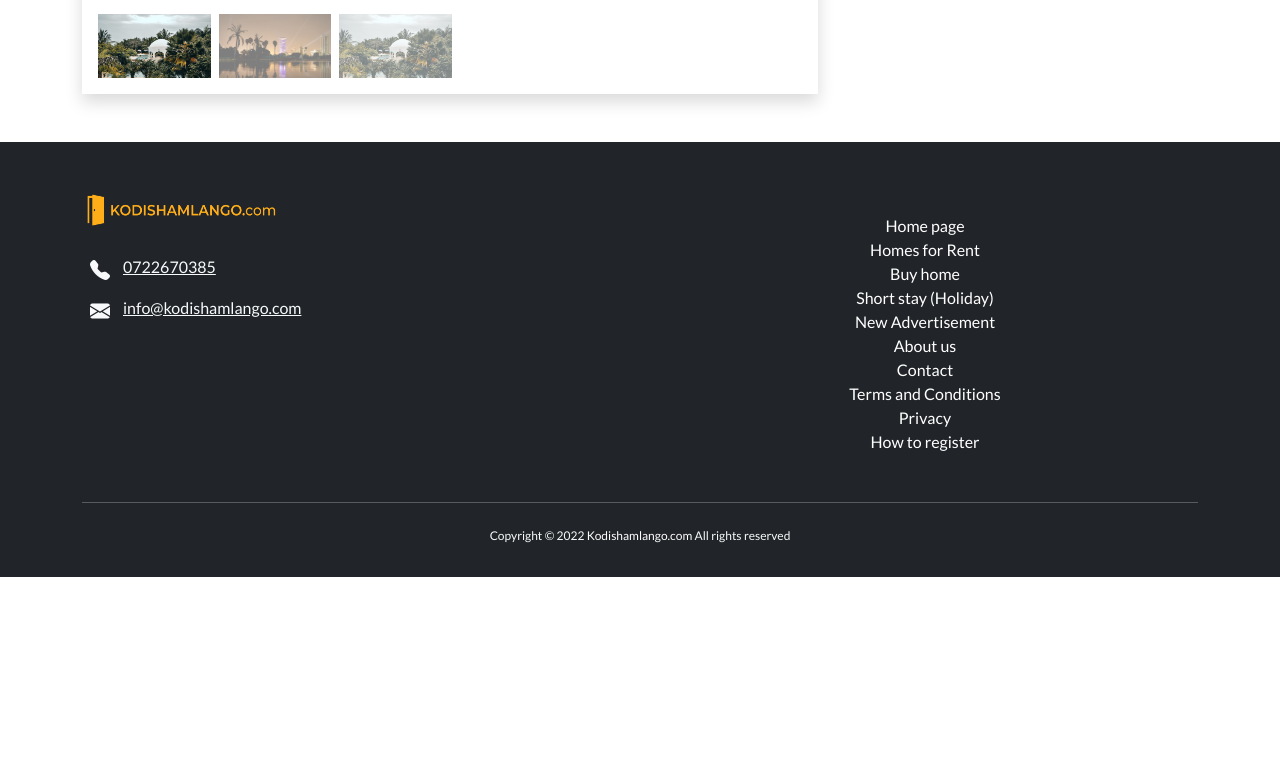
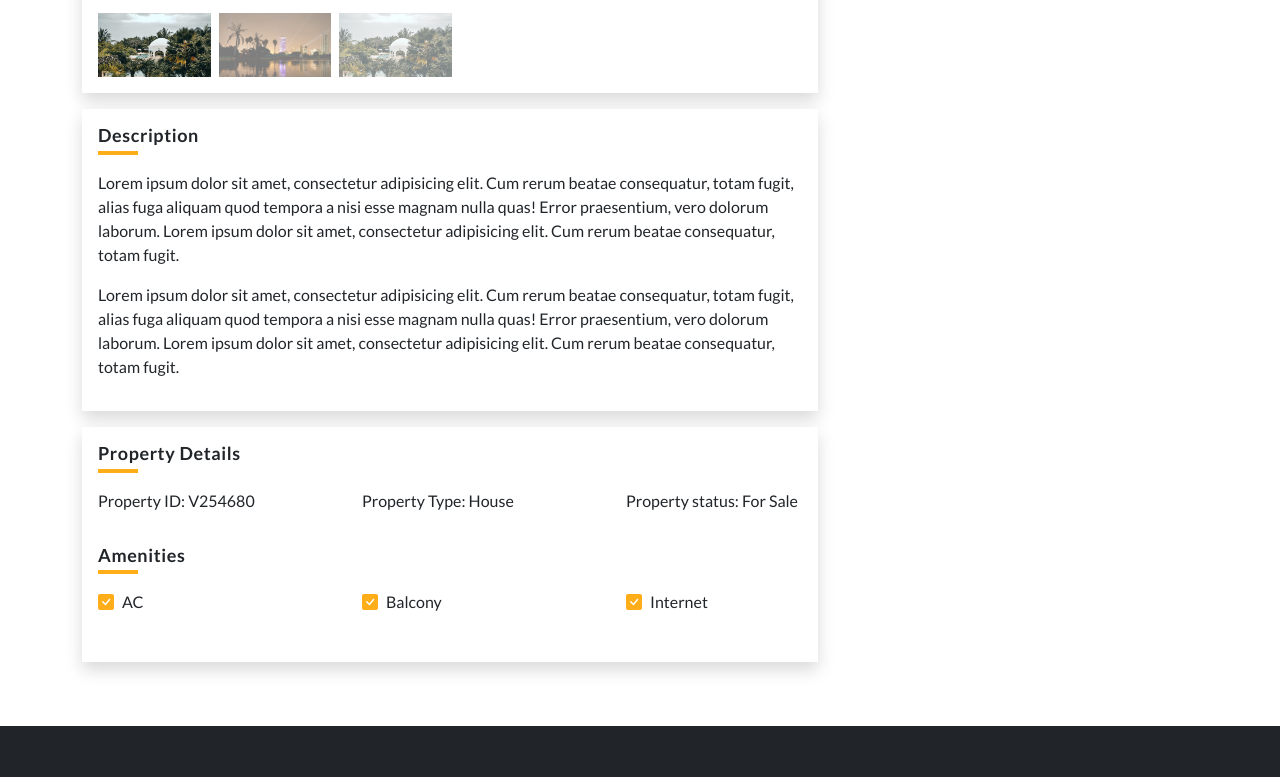
Before and after one commit to WaryaWaxbaro/kodishamlangocom, a Next.js app: page /single-listing in a window 1280 px wide. Shown: the part 1018-1795 px from the top of the page. Before the commit the page ends 1595 px from the top, so only its background shows below. Built offline with nearby package versions, Linux system fonts and the light colour scheme.

Commit message:
update property details

```diff
--- a/components/ImageSlider.js
+++ b/components/ImageSlider.js
@@ -83,7 +83,7 @@ export default function ImageSlider() {
           data-bs-target="#SingleListingCarousel"
           data-bs-slide="prev"
         >
-          <span className="square-35 d-block bg-primary bg-opacity-75 rounded-pill d-flex align-items-center justify-content-center">
+          <span className="square-35 d-block bg-primary bg-opacity-50 rounded-pill d-flex align-items-center justify-content-center">
             <span className="d-block">
               <i className="bi bi-chevron-left text-white"></i>
             </span>
--- /dev/null
+++ b/components/TextEditor.js
@@ -0,0 +1,5 @@
+import React from "react";
+
+export default function TextEditor() {
+  return <div>TextEditor</div>;
+}
--- a/pages/single-listing.js
+++ b/pages/single-listing.js
@@ -6,13 +6,14 @@ export default function singleListing() {
   return (
     <div className="container-lg py-5">
       <div className="row">
-        <div className="col-12 col-md-8">
+        <div className="col-12 col-md-8 mb-3">
+          {/* main heading */}
           <div className="w-100 d-flex flex-column flex-sm-row justify-content-sm-between">
             <div>
               <div className="d-flex">
                 <h1 className="fs-28 fw-bold">
                   Luxury Villa House{" "}
-                  <span className="badge bg-primary ms-3 rounded-pill fs-16 fw-normal">
+                  <span className="badge bg-primary ms-3 rounded-pill fs-14 fw-normal">
                     For Sale
                   </span>
                 </h1>
@@ -24,14 +25,81 @@ export default function singleListing() {
                 <span>77 - Central Park South, NYC</span>
               </p>
             </div>
-            <p className="fs-28 fw-bold text-primary">Kshs 230,000</p>
+            <p className="fs-28 fw-bold text-primary ls-6">Kshs 230,000</p>
           </div>
+          {/* Gallery */}
           <div className="w-100 bg-white shadow p-3 mt-3">
             <HeadingWithLine
               text="Gallery"
               classNames="text-dark fs-18 fw-bold ls-6"
             />
             <ImageSlider />
+          </div>
+          {/* Description */}
+          <div className="w-100 bg-white shadow p-3 mt-3">
+            <HeadingWithLine
+              text="Description"
+              classNames="text-dark fs-18 fw-bold ls-6"
+            />
+            <p>
+              Lorem ipsum dolor sit amet, consectetur adipisicing elit. Cum
+              rerum beatae consequatur, totam fugit, alias fuga aliquam quod
+              tempora a nisi esse magnam nulla quas! Error praesentium, vero
+              dolorum laborum. Lorem ipsum dolor sit amet, consectetur
+              adipisicing elit. Cum rerum beatae consequatur, totam fugit.
+            </p>
+            <p>
+              Lorem ipsum dolor sit amet, consectetur adipisicing elit. Cum
+              rerum beatae consequatur, totam fugit, alias fuga aliquam quod
+              tempora a nisi esse magnam nulla quas! Error praesentium, vero
+              dolorum laborum. Lorem ipsum dolor sit amet, consectetur
+              adipisicing elit. Cum rerum beatae consequatur, totam fugit.
+            </p>
+          </div>
+          {/* Property Details */}
+          <div className="w-100 bg-white shadow p-3 mt-3">
+            <HeadingWithLine
+              text="Property Details"
+              classNames="text-dark fs-18 fw-bold ls-6"
+            />
+            <ul className="list-unstyled d-flex justify-content-between flex-wrap">
+              <li className="w-columns-30 mb-3">
+                <span>Property ID: </span>
+                <span>V254680</span>
+              </li>
+              <li className="w-columns-30 mb-3">
+                <span>Property Type: </span>
+                <span>House</span>
+              </li>
+              <li className="w-columns-30 mb-3">
+                <span>Property status: </span>
+                <span>For Sale</span>
+              </li>
+            </ul>
+            <HeadingWithLine
+              text="Amenities"
+              classNames="text-dark fs-18 fw-bold ls-6"
+            />
+            <ul className="list-unstyled d-flex justify-content-between flex-wrap">
+              <li className="w-columns-30 mb-3">
+                <span className="d-inline-block me-2">
+                  <i className="bi bi-check-square-fill text-primary"></i>
+                </span>
+                <span>AC</span>
+              </li>
+              <li className="w-columns-30 mb-3">
+                <span className="d-inline-block me-2">
+                  <i className="bi bi-check-square-fill text-primary"></i>
+                </span>
+                <span>Balcony</span>
+              </li>
+              <li className="w-columns-30 mb-3">
+                <span className="d-inline-block me-2">
+                  <i className="bi bi-check-square-fill text-primary"></i>
+                </span>
+                <span>Internet</span>
+              </li>
+            </ul>
           </div>
         </div>
         <div className="col-12 col-md-4">
--- a/scss/_utility.scss
+++ b/scss/_utility.scss
@@ -196,7 +196,9 @@
 .w-200 {
   width: 200px;
 }
-
+.w-225 {
+  width: 225px;
+}
 .min-w-96 {
   min-width: 96px;
 }
@@ -249,6 +251,18 @@
 
   @media (max-width: 320.98px) {
     width: 260px;
+  }
+}
+
+.w-columns-30 {
+  width: 25%;
+
+  @media (max-width: 991.98px) {
+    width: 40%;
+  }
+
+  @media (max-width: 575.98px) {
+    width: 100%;
   }
 }
 
```
